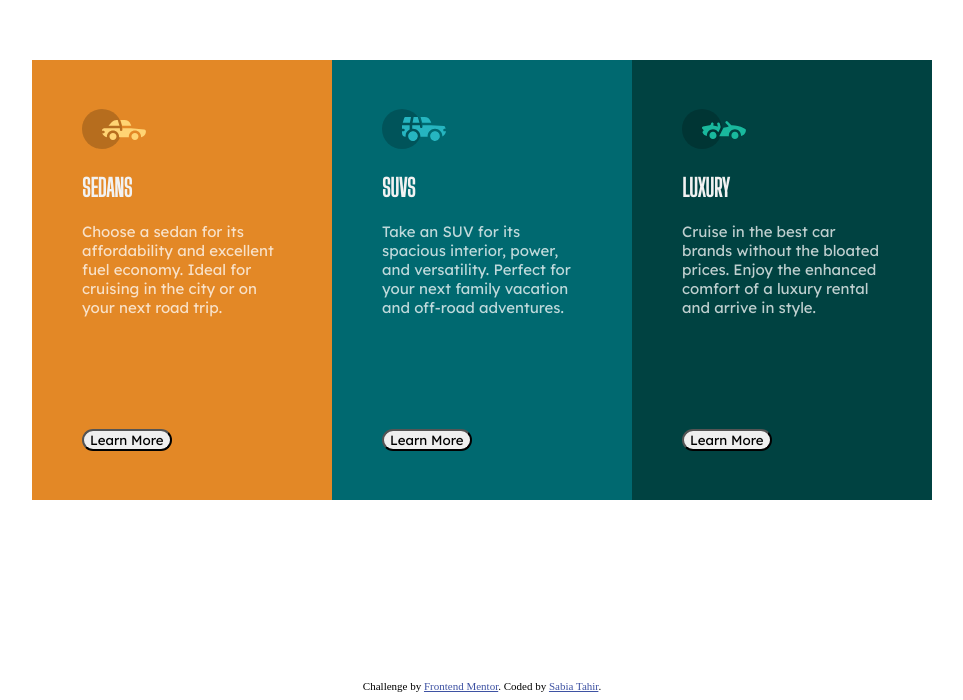
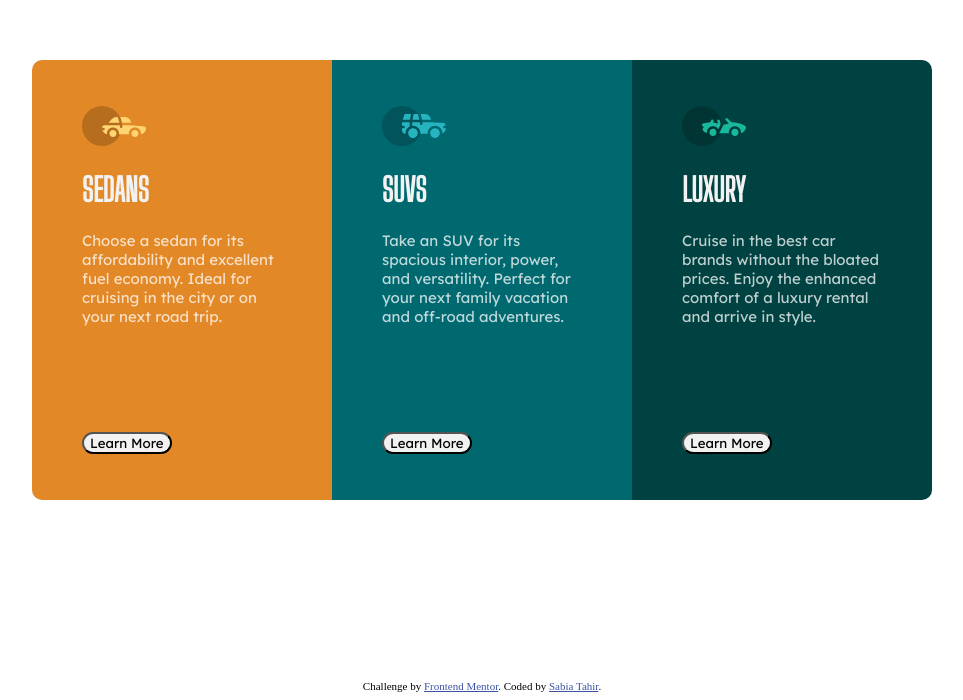
Before and after one commit to sabiat/3-column-preview-card, a plain HTML site: page index.html in a window 1280 px wide. Shown: the part 128-828 px from the top of the page, without its empty margins (158-1121 px from the left). Drawn offline with Linux system fonts and the light colour scheme.

Commit message:
Add rounded borders

```diff
--- a/index.css
+++ b/index.css
@@ -34,10 +34,13 @@
 .learn-button {
   border-radius: 25px;
   font-family: "Lexend Deca", sans-serif;
+  background-color: hsl(0, 0%, 95%);
 }
 
 #sedan {
   background-color: hsl(31, 77%, 52%);
+  border-bottom-left-radius: 10px;
+  border-top-left-radius: 10px;
 }
 
 #suv {
@@ -46,9 +49,11 @@
 
 #luxury {
   background-color: hsl(179, 100%, 13%);
+  border-bottom-right-radius: 10px;
+  border-top-right-radius: 10px;
 }
 
-h2 {
+h1 {
   font-family: "Big Shoulders Display", cursive;
   color: hsl(0, 0%, 95%);
 }
--- a/index.html
+++ b/index.html
@@ -21,10 +21,10 @@
       <div class="main-content">
 
         <svg width="64" height="40" xmlns="http://www.w3.org/2000/svg"><g fill="none" fill-rule="evenodd"><circle fill="#000" opacity=".201" cx="20" cy="20" r="20"/><path d="M52.936 24.11c1.942 0 3.517 1.542 3.517 3.445 0 1.903-1.575 3.445-3.517 3.445s-3.516-1.542-3.516-3.445c0-1.903 1.574-3.445 3.516-3.445zm-21.957 0c1.942 0 3.517 1.542 3.517 3.445 0 1.903-1.575 3.445-3.517 3.445s-3.516-1.542-3.516-3.445c0-1.903 1.574-3.445 3.516-3.445zm6.948-4.848v1.429c0 .716.61 1.293 1.348 1.259a1.295 1.295 0 001.225-1.295v-1.393h8.256l13.483 1.313c.956.093 1.676.881 1.676 1.814 0 2.89-2.126 5.303-4.926 5.819.397-3.557-2.458-6.62-6.053-6.62-3.646 0-6.504 3.14-6.039 6.723h-9.879c.466-3.588-2.397-6.722-6.039-6.722-3.595 0-6.45 3.062-6.052 6.62-2.14-.398-3.916-1.912-4.61-3.931h1.142c.731 0 1.32-.598 1.285-1.322-.033-.678-.629-1.2-1.322-1.2H20v-.251c0-1.274 1.066-2.243 2.306-2.243h15.62zM42.59 11c2.645 0 4.99 1.556 5.972 3.963l.726 1.779H40.17L38.413 11h4.178zm-6.865 0l1.758 5.741H26.505l3.357-3.654A6.502 6.502 0 0134.644 11h1.082z" fill="#FFD473" fill-rule="nonzero"/></g></svg>
-        <h2>
+        <h1>
           SEDANS
 
-        </h2>
+        </h1>
         <p class="main-text">
           Choose a sedan for its affordability and excellent fuel economy. Ideal for cruising in the city
           or on your next road trip.
@@ -37,9 +37,9 @@
       <div class="main-content">
 
         <svg width="64" height="40" xmlns="http://www.w3.org/2000/svg"><g fill="none" fill-rule="evenodd"><circle fill="#000" opacity=".201" cx="20" cy="20" r="20"/><path d="M31.002 22.358c2.917 0 5.18 2.593 4.762 5.506a4.828 4.828 0 01-2.962 3.778 4.797 4.797 0 01-5.3-1.165c-1.188-1.26-1.235-2.613-1.263-2.613-.42-2.924 1.857-5.506 4.763-5.506zm22 0c3.457 0 5.798 3.567 4.41 6.744A4.816 4.816 0 0152.3 31.94a4.826 4.826 0 01-4.06-4.077c-.42-2.915 1.846-5.506 4.762-5.506zm-15.04-6.083v1.462a1.29 1.29 0 001.352 1.29c.693-.033 1.227-.631 1.227-1.326v-1.426h8.3l13.056.716a1.29 1.29 0 011.164.917c.27.895.446 1.477.563 1.87h-1.047c-.694 0-1.291.534-1.324 1.228a1.29 1.29 0 001.288 1.352h1.445c-.164 2.225-1.57 4.193-3.6 5.05.13-4.212-3.255-7.63-7.384-7.63-4.317 0-7.762 3.718-7.358 8.086h-7.285c.43-4.655-3.503-8.531-8.131-8.046v-3.543h7.734zm-10.312 0v4.308a7.4 7.4 0 00-4.006 7.274 3.874 3.874 0 01-3.642-3.864v-1.635h1.46a1.29 1.29 0 000-2.58h-1.461v-3.213l.003-.29h7.646zm14.986-8.196c2.65 0 5 1.592 5.984 4.055l.63 1.579a5.525 5.525 0 01-.065-.004l-.026-.002-.034-.002-.022-.002a4.178 4.178 0 00-.224-.006l-.098-.001h-.039l-.136-.001h-.052l-.326-.001H40.211L38.528 8.08zm-13.632 0l-1.122 5.616h-7.144l1.47-4.71a1.29 1.29 0 011.231-.906h5.565zm6.832 0l1.683 5.615h-7.007l1.121-5.615h4.203z" fill="#26B5C0" fill-rule="nonzero"/></g></svg>
-        <h2>
+        <h1>
           SUVS
-        </h2>
+        </h1>
         <p class="main-text">
           Take an SUV for its spacious interior, power, and versatility. Perfect for your next family vacation
           and off-road adventures.
@@ -52,9 +52,9 @@
       <div class="main-content">
 
         <svg width="64" height="40" xmlns="http://www.w3.org/2000/svg"><g fill="none" fill-rule="evenodd"><circle fill="#000" opacity=".201" cx="20" cy="20" r="20"/><path d="M30.98 22.835c1.941 0 3.516 1.604 3.516 3.583 0 1.978-1.575 3.582-3.517 3.582s-3.516-1.604-3.516-3.582c0-1.979 1.574-3.583 3.516-3.583zm21.956 0c1.942 0 3.517 1.604 3.517 3.583 0 1.978-1.575 3.582-3.517 3.582s-3.516-1.604-3.516-3.582c0-1.979 1.574-3.583 3.516-3.583zm-9.143-10.45a1.27 1.27 0 011.819 0l3.715 3.784c4.444-.115 9.7 1.142 13.964 3.753.387.237.624.664.624 1.124 0 3.006-2.126 5.514-4.926 6.05.397-3.698-2.458-6.882-6.053-6.882-3.646 0-6.504 3.264-6.039 6.99h-9.669c.76-1.544.993-2.026 1.337-2.711l.082-.162c.421-.835 1.056-2.07 2.883-5.65 1.68-.023 3.47-.408 5.247-1.403l-2.984-3.04a1.328 1.328 0 010-1.854zm-7.68 1.064c.683-.2 1.395.202 1.592.898l.749 2.652a3.46 3.46 0 01-.247 2.51l-1.733 3.395-.216.424c-1.07-1.89-3.06-3.114-5.279-3.114-3.595 0-6.45 3.184-6.052 6.885-1.832-.347-3.414-1.537-4.278-3.276a1.331 1.331 0 01.117-1.376l.955-1.303-1.325-1.295c-.751-.735-.376-2.024.64-2.231l6.614-1.346.13-.026c.092-.019.145-.03.157-.031.314-.146 1.07-.591 1.07-1.506 0-.734.592-1.327 1.316-1.31.712.016 1.268.662 1.256 1.388a4.11 4.11 0 01-.348 1.611 22.69 22.69 0 014.7 1.146l-.7-2.473a1.314 1.314 0 01.882-1.622z" fill="#19B89D" fill-rule="nonzero"/></g></svg>
-        <h2>
+        <h1>
           LUXURY
-        </h2>
+        </h1>
         <p class="main-text">
           Cruise in the best car brands without the bloated prices. Enjoy the enhanced comfort of a luxury
           rental and arrive in style.
```
